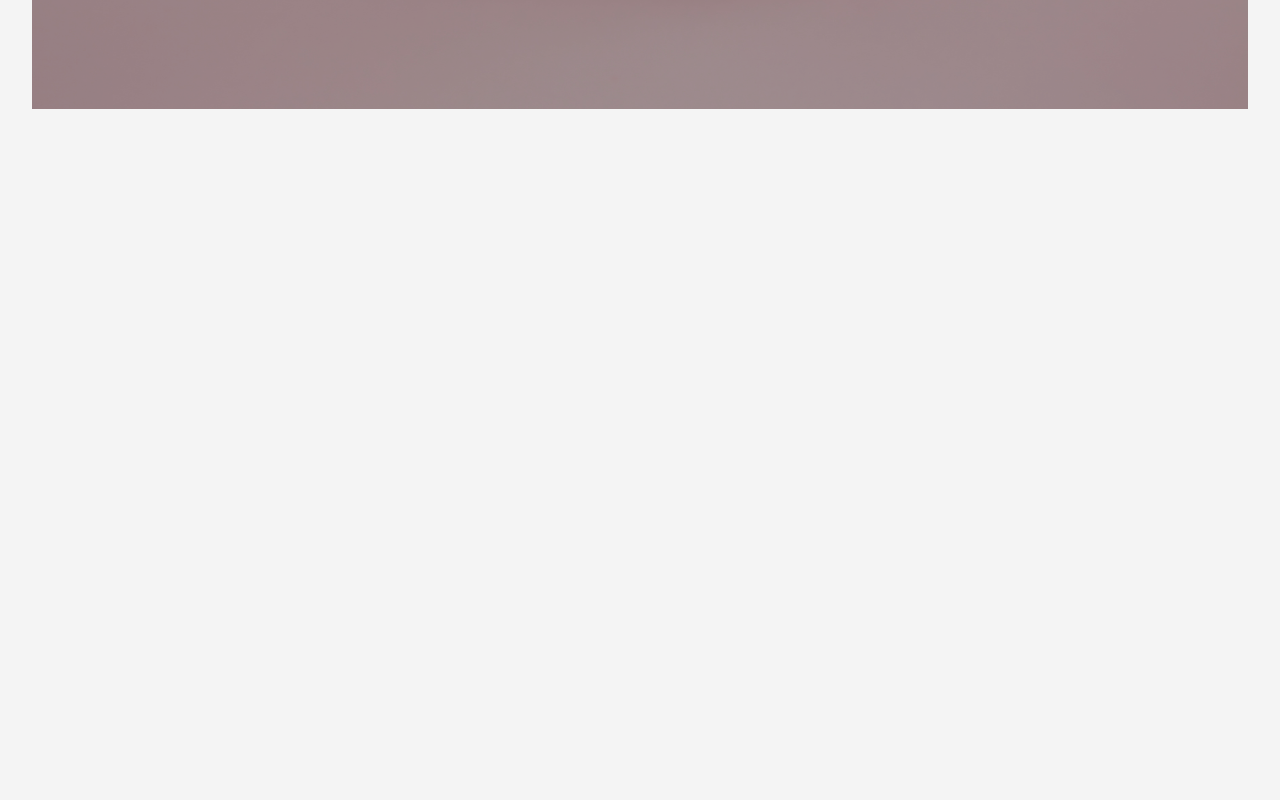
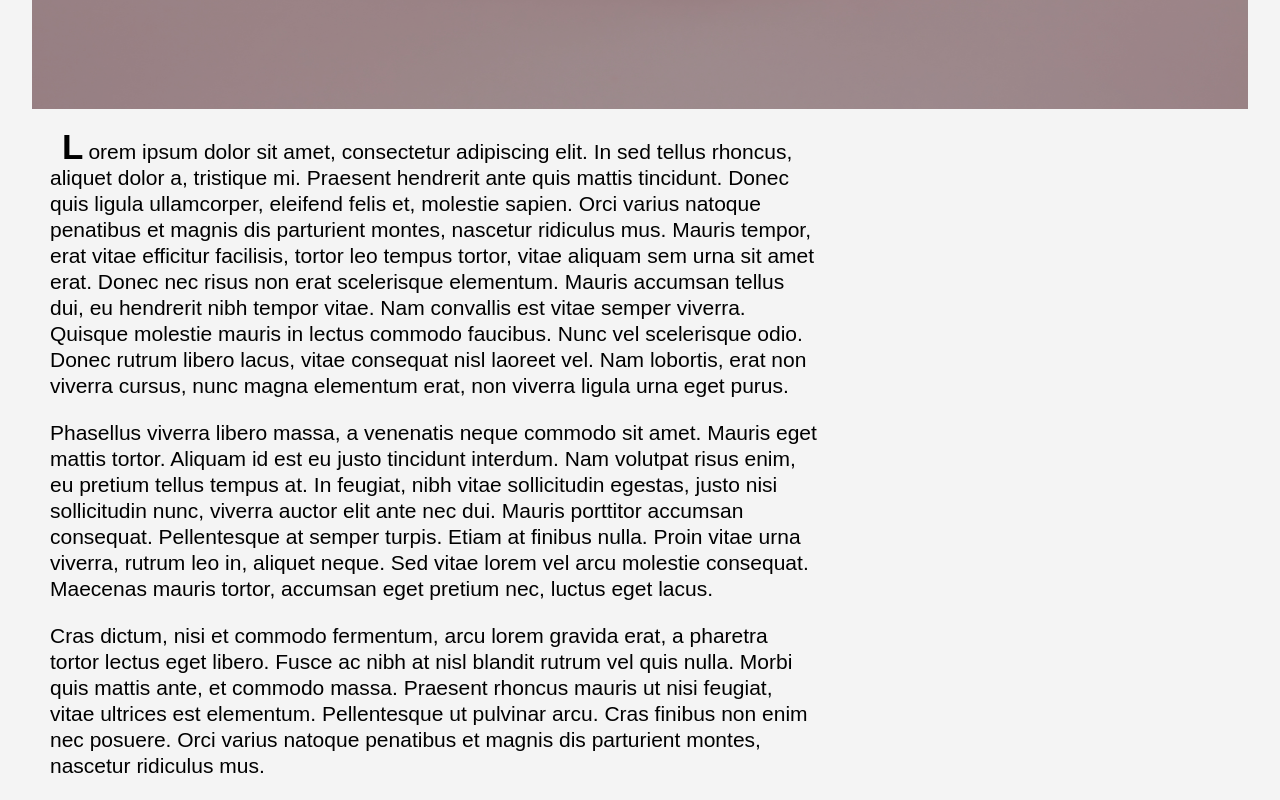
Before and after one commit to taihelsel/open-source-forum, a React (Create React App) app: page /posts/test in a window 1280 px wide. Shown: the part 832-1632 px from the top of the page. Before the commit the page ends 945 px from the top, so only its background shows below. Built offline with nearby package versions, Linux system fonts and the light colour scheme.

Commit message:
added article content

```diff
--- a/src/App.css
+++ b/src/App.css
@@ -339,7 +339,7 @@ html,body,.App{
     opacity: 0.33;
 }
 .single-post-head-label{
-    font-size:8vw;
+    font-size:7vw;
     color:white;
     position:absolute;
     top:30%;
@@ -350,3 +350,18 @@ html,body,.App{
     text-transform:uppercase;
     user-select:none;
 }
+#PostContent{
+    width:60%;
+    margin-left:50px;
+}
+.article-content{
+    font-size:21px;
+    text-align: left;
+    line-height:26px;
+}
+.first-paragraph::first-letter {
+    font-size:35px;
+    margin-right:5px;
+    margin-left:12px;
+    font-weight:bolder;
+}
--- /dev/null
+++ b/src/components/SinglePost/PostContent.js
@@ -0,0 +1,18 @@
+import React, { Component } from 'react';
+
+class PostContent extends Component {
+  render() {
+    return (
+      <div id="PostContent">
+        <p className="article-content first-paragraph">
+          Lorem ipsum dolor sit amet, consectetur adipiscing elit. In sed tellus rhoncus, aliquet dolor a, tristique mi. Praesent hendrerit ante quis mattis tincidunt. Donec quis ligula ullamcorper, eleifend felis et, molestie sapien. Orci varius natoque penatibus et magnis dis parturient montes, nascetur ridiculus mus. Mauris tempor, erat vitae efficitur facilisis, tortor leo tempus tortor, vitae aliquam sem urna sit amet erat. Donec nec risus non erat scelerisque elementum. Mauris accumsan tellus dui, eu hendrerit nibh tempor vitae. Nam convallis est vitae semper viverra. Quisque molestie mauris in lectus commodo faucibus. Nunc vel scelerisque odio. Donec rutrum libero lacus, vitae consequat nisl laoreet vel. Nam lobortis, erat non viverra cursus, nunc magna elementum erat, non viverra ligula urna eget purus.
+        </p>
+        <p className="article-content">Phasellus viverra libero massa, a venenatis neque commodo sit amet. Mauris eget mattis tortor. Aliquam id est eu justo tincidunt interdum. Nam volutpat risus enim, eu pretium tellus tempus at. In feugiat, nibh vitae sollicitudin egestas, justo nisi sollicitudin nunc, viverra auctor elit ante nec dui. Mauris porttitor accumsan consequat. Pellentesque at semper turpis. Etiam at finibus nulla. Proin vitae urna viverra, rutrum leo in, aliquet neque. Sed vitae lorem vel arcu molestie consequat. Maecenas mauris tortor, accumsan eget pretium nec, luctus eget lacus.</p>
+
+        <p className="article-content">Cras dictum, nisi et commodo fermentum, arcu lorem gravida erat, a pharetra tortor lectus eget libero. Fusce ac nibh at nisl blandit rutrum vel quis nulla. Morbi quis mattis ante, et commodo massa. Praesent rhoncus mauris ut nisi feugiat, vitae ultrices est elementum. Pellentesque ut pulvinar arcu. Cras finibus non enim nec posuere. Orci varius natoque penatibus et magnis dis parturient montes, nascetur ridiculus mus.</p>
+      </div>
+    );
+  }
+}
+
+export default PostContent;
--- a/src/components/SinglePost/SinglePost.js
+++ b/src/components/SinglePost/SinglePost.js
@@ -3,6 +3,7 @@ import React, { Component } from 'react';
 /*React Components*/
 import Header from ".././Header.js";
 import PostHead from "./PostHead.js";
+import PostContent from "./PostContent.js";
 class SinglePost extends Component {
   render() {
     return (
@@ -10,6 +11,7 @@ class SinglePost extends Component {
             <Header />
             <hr className="head-divider" />
             <PostHead />
+            <PostContent />
         </section>
     );
   }
```
Also changed, not shown: src/components/SinglePost/PostSidebar.js (added, +13 -0 lines).
